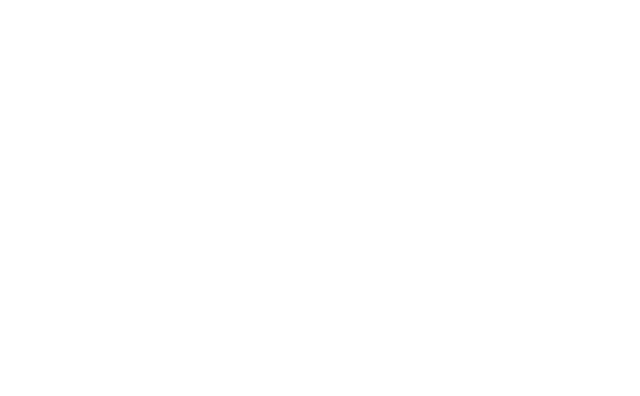
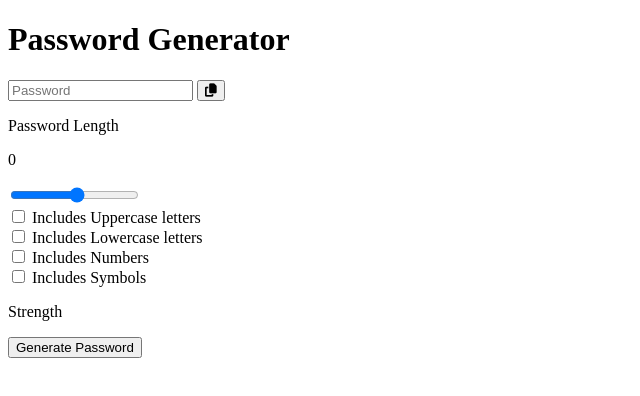
Before and after one commit to Prachi24599/PasswordGenerator, a plain HTML site: page index.html in a window 1280 px wide. Shown: the whole page, without its empty margins (0-640 px from the left). Drawn offline with Linux system fonts and the light colour scheme.

Commit message:
html skeleton created

```diff
--- a/index.html
+++ b/index.html
@@ -6,5 +6,68 @@
     <meta name="viewport" content="width=device-width, initial-scale=1.0" />
     <title>Document</title>
   </head>
-  <body></body>
+  <body>
+    <div class="container">
+      <h1>Password Generator</h1>
+      <div class="display-container">
+        <input
+          type="text"
+          readonly
+          placeholder="Password"
+          class="display"
+          data-PasswordDisplay
+        />
+        <button>
+          <span data-copyMsg></span>
+          <i class="fa-solid fa-copy"></i>
+        </button>
+      </div>
+
+      <div class="input-container">
+        <!--Password length section-->
+        <div class="length-container">
+          <p>Password Length</p>
+          <p data-lengthNumber>0</p>
+        </div>
+        <!--Slider-->
+        <input
+          type="range"
+          class="slider"
+          min="1"
+          max="20"
+          step="1"
+          data="-lengthSlider"
+        />
+        <!--Checkboxes-->
+        <div>
+          <input type="checkbox" id="uppercase" />
+          <label for="uppercase">Includes Uppercase letters</label>
+        </div>
+        <div>
+          <input type="checkbox" id="lowercase" />
+          <label for="lowercase">Includes Lowercase letters</label>
+        </div>
+        <div>
+          <input type="checkbox" id="numbers" />
+          <label for="numbers">Includes Numbers</label>
+        </div>
+        <div>
+          <input type="checkbox" id="symbols" />
+          <label for="symbols">Includes Symbols</label>
+        </div>
+        <!--Strength Section-->
+        <div class="strength-container">
+          <p>Strength</p>
+          <div data-indicator></div>
+        </div>
+        <!--Generate Password Button-->
+        <button class="generate-button">Generate Password</button>
+      </div>
+    </div>
+    <script
+      src="https://kit.fontawesome.com/0496440cc3.js"
+      crossorigin="anonymous"
+    ></script>
+    <script src="./script.js"></script>
+  </body>
 </html>
--- /dev/null
+++ b/script.js
@@ -0,0 +1 @@
+const inputSlider = document.querySelector;
```
